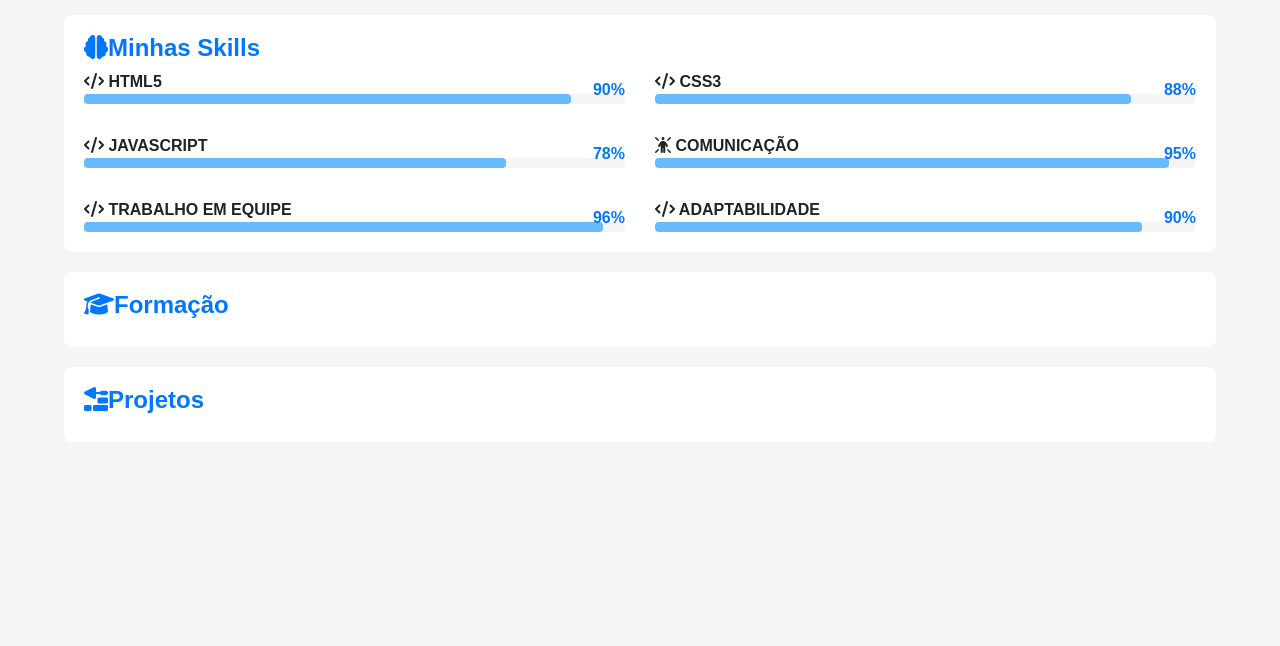
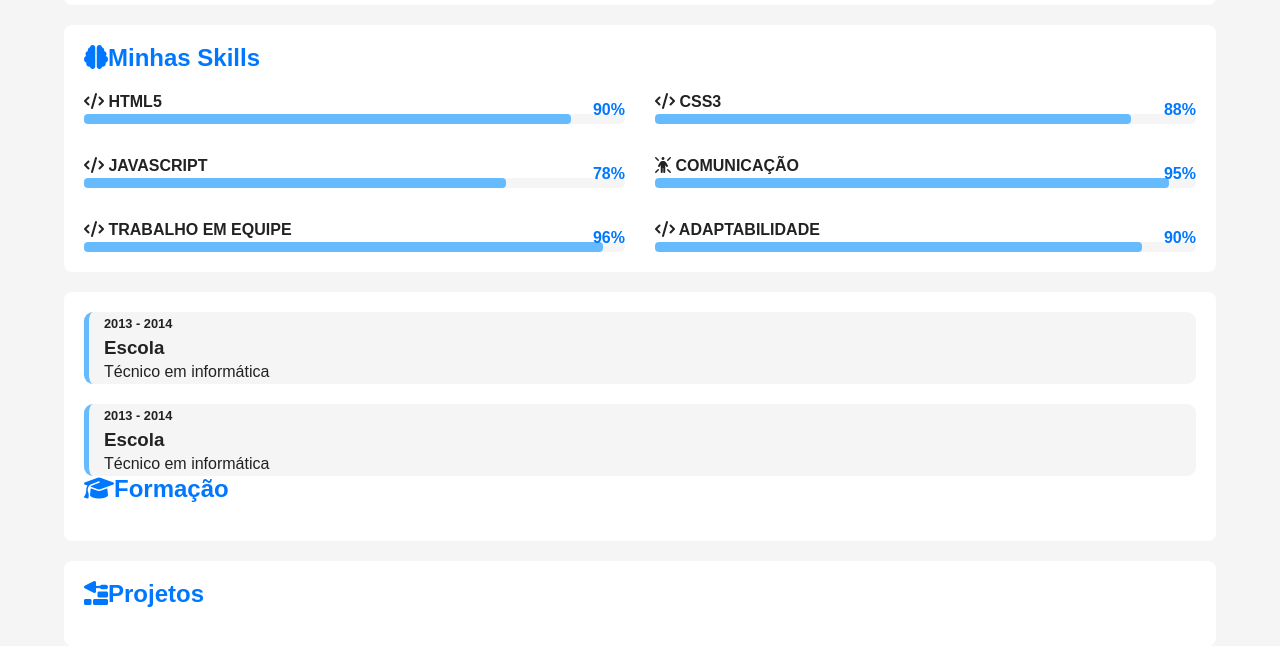
Before and after one commit to yagobcamp/Projeto-Portfolio, a plain HTML site: page projeto-portfolio/index.html in a window 1280 px wide. Shown: the part 854-1500 px from the top of the page. Before the commit the page ends 1316 px from the top, so only its background shows below. Drawn offline with Linux system fonts and the light colour scheme.

Commit message:
versao 008

```diff
--- a/projeto-portfolio/estilos/style.css
+++ b/projeto-portfolio/estilos/style.css
@@ -126,7 +126,7 @@ article {
 
 article h2 {
   color: var(--destaque);
-  margin-bottom: 10px;
+  margin-bottom: 20px;
 }
 
 article#video .video-container {
@@ -183,6 +183,38 @@ article#video .video-container {
   border-radius: 4px;
 }
 
+#formacao-container {
+  display: flex;
+  flex-direction: column-reverse;
+  gap: 20px;
+}
+
+#formacao-container .curso{
+  background-color: var(--fundo-principal);
+  border-radius: 9px;
+  border-left: 5px solid var(--destaque-inverso);
+  padding-left: 15px;
+  transition: border-width 1s, border-color 1s;
+}
+
+#formacao-container .curso:hover {
+  border-left-width: 15px;
+  border-color: var(--destaque);
+  cursor: pointer;
+
+}
+
+#formacao-container .periodo {
+  font-size: 0.8em;
+  color: var(--texto);
+  font-weight: bold;
+}
+
+#formacao-container . instituicao {
+  color: var(--destaque);
+  font-size: 1.3em;
+}
+
 @media screen and (min-width: 768px){
   #skill-container {
     grid-template-columns: 1fr 1fr;
--- a/projeto-portfolio/index.html
+++ b/projeto-portfolio/index.html
@@ -130,12 +130,24 @@
                         </div>
                     </div>
                 </div>
-
             </article> <!-- fim article-->
 
             <article id="formacao">
+                <div id="formacao-container">
+                    <div class="curso">
+                    <p class="periodo">2013 - 2014</p>
+                    <h3 class="instituicao">Escola</h3>
+                    <p class="titulacao">Técnico em informática</p>
+                  </div>
+                   <div class="curso">
+                    <p class="periodo">2013 - 2014</p>
+                    <h3 class="instituicao">Escola</h3>
+                    <p class="titulacao">Técnico em informática</p>
+                  </div>
+                </div>
 
                 <h2><i class="fa-solid fa-graduation-cap"></i>Formação</h2>
+
             </article> <!-- fim article-->
             <article id="projetos">
                 <h2><i class="fa-solid fa-trowel-bricks"></i>Projetos</h2>
```
